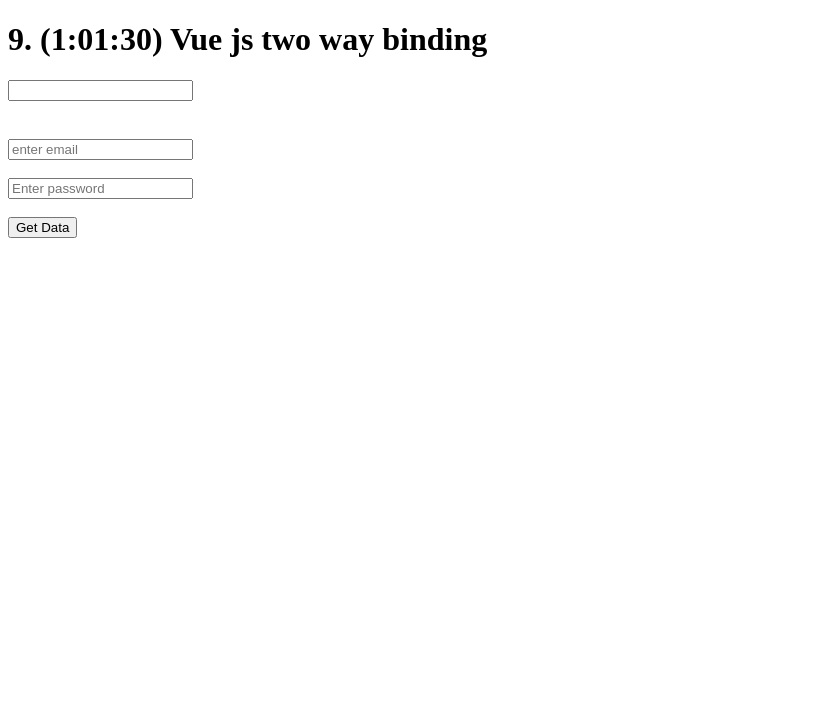
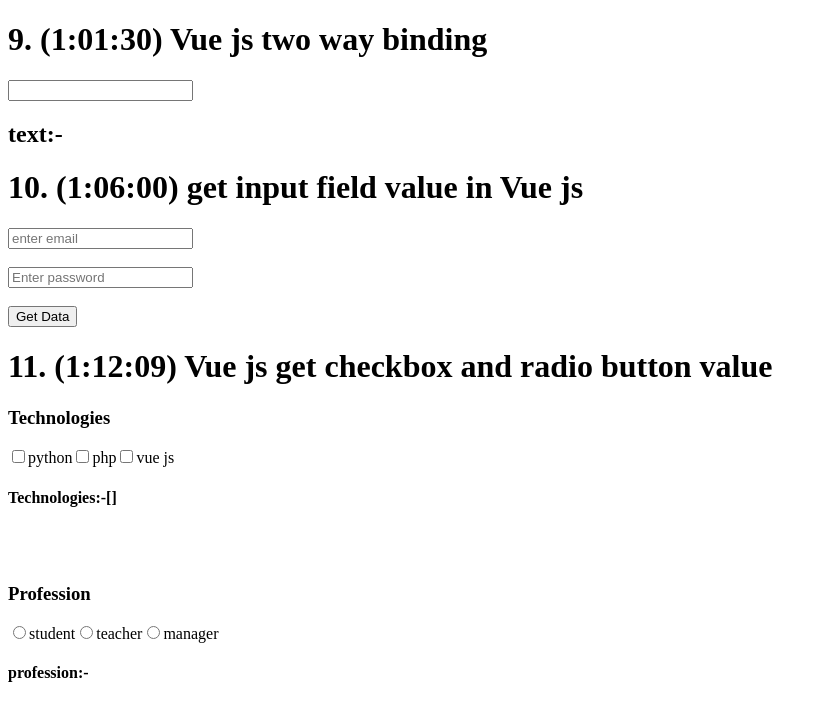
Before and after one commit to VIP114/vuejs-full-course-for-revise, a Vue app: page / in a window 1280 px wide. Shown: the top 720 px of the page, without its empty margins (0-827 px from the left). Built offline with nearby package versions, Linux system fonts and the light colour scheme.

Commit message:
11. (1:12:09) Vue js get checkbox and radio button value

```diff
--- a/src/components/TwoWayBinding9.vue
+++ b/src/components/TwoWayBinding9.vue
@@ -2,8 +2,8 @@
     <div>
     <h1>9. (1:01:30) Vue js two way binding</h1>
     <input type="text" v-model="data">
-    <h2>{{data}}</h2>
-    <br/>
+    <h2>text:-{{data}}</h2>
+    <h1>10. (1:06:00) get input field value in Vue js</h1>
     <input type="text" placeholder="enter email" v-model="email">
     <br/>
     <br/>
@@ -11,6 +11,25 @@
     <br/>
     <br/>
     <button type="button" v-on:click="getData()">Get Data</button>
+    <h1>11. (1:12:09) Vue js get checkbox and radio button value </h1>
+    <h3>Technologies</h3>
+    <input type="checkbox" value="python" v-model="Technology" id="python" >
+    <label for="python">python</label>
+    <input type="checkbox" value="php" v-model="Technology" id="php" >
+    <label for="php">php</label>
+    <input type="checkbox" value="vue js" v-model="Technology" id="vue js" >
+    <label for="vue js">vue js</label>
+    <h4>Technologies:-{{Technology}}</h4>
+    <br/>
+    <br/>
+    <h3>Profession</h3>
+    <input type="radio" value="student" id="student" name="Profession" v-model="Profession">
+    <label for="student">student</label>
+    <input type="radio" value="teacher" id="teacher" name="Profession" v-model="Profession">
+    <label for="teacher">teacher</label>
+    <input type="radio" value="manager" id="manager" name="Profession" v-model="Profession">
+    <label for="manager">manager</label>
+    <h4>profession:-{{Profession}}</h4>
     </div>
 </template>
 <script>
@@ -22,6 +41,8 @@
             data: '',
             email:null,
             password:null,
+            Technology:[],
+            Profession:null,
         }
     },
     methods: {
```
